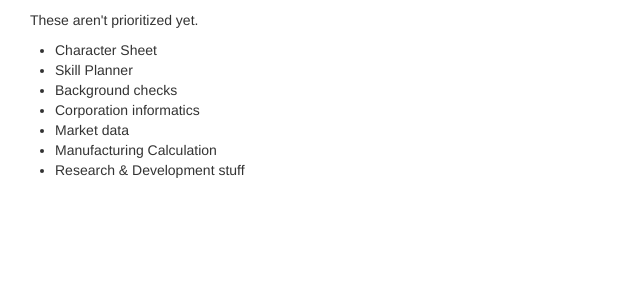
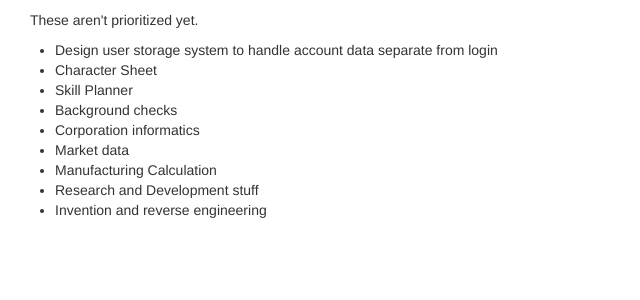
Before and after one commit to boaf/adam, a Flask app: page /todo in a window 1280 px wide. Shown: the part 90-390 px from the top of the page, without its empty margins (0-640 px from the left). Run offline with Flask 2, Linux system fonts and the light colour scheme; style sheets or scripts are compiled from the project's sources; parts of the project's set-up code (start-up, migrations or seed data) failed here and were passed over; some libraries are stand-ins or nearby versions.

Commit message:
added priority one

```diff
--- a/adam/templates/todo.html
+++ b/adam/templates/todo.html
@@ -6,13 +6,15 @@
         <div class="content">
             <p>These aren't prioritized yet.</p>
             <ul>
+                <li>Design user storage system to handle account data separate from login</li>
                 <li>Character Sheet</li>
                 <li>Skill Planner</li>
                 <li>Background checks</li>
                 <li>Corporation informatics</li>
                 <li>Market data</li>
                 <li>Manufacturing Calculation</li>
-                <li>Research & Development stuff</li>
+                <li>Research and Development stuff</li>
+                <li>Invention and reverse engineering</li>
             </ul>
         </div>
     </article>
```
